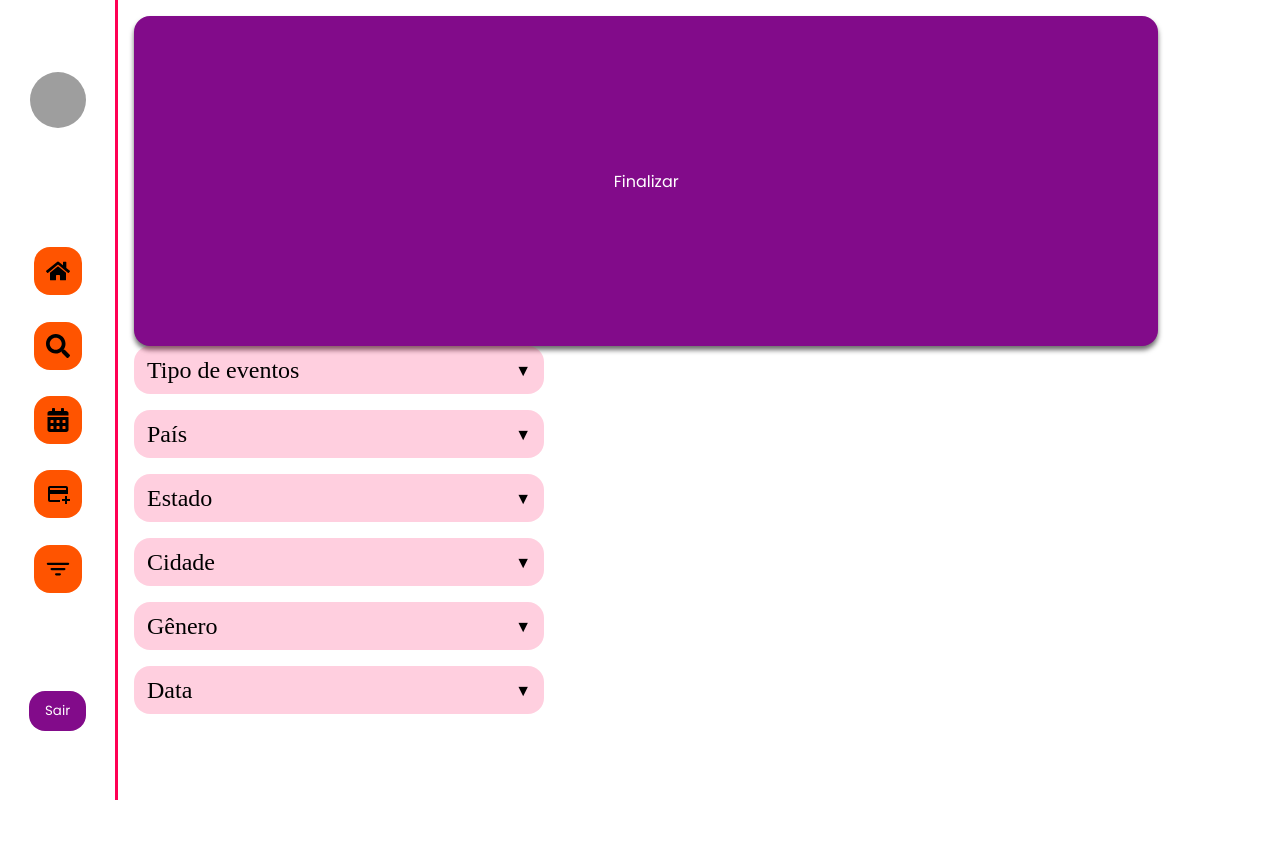
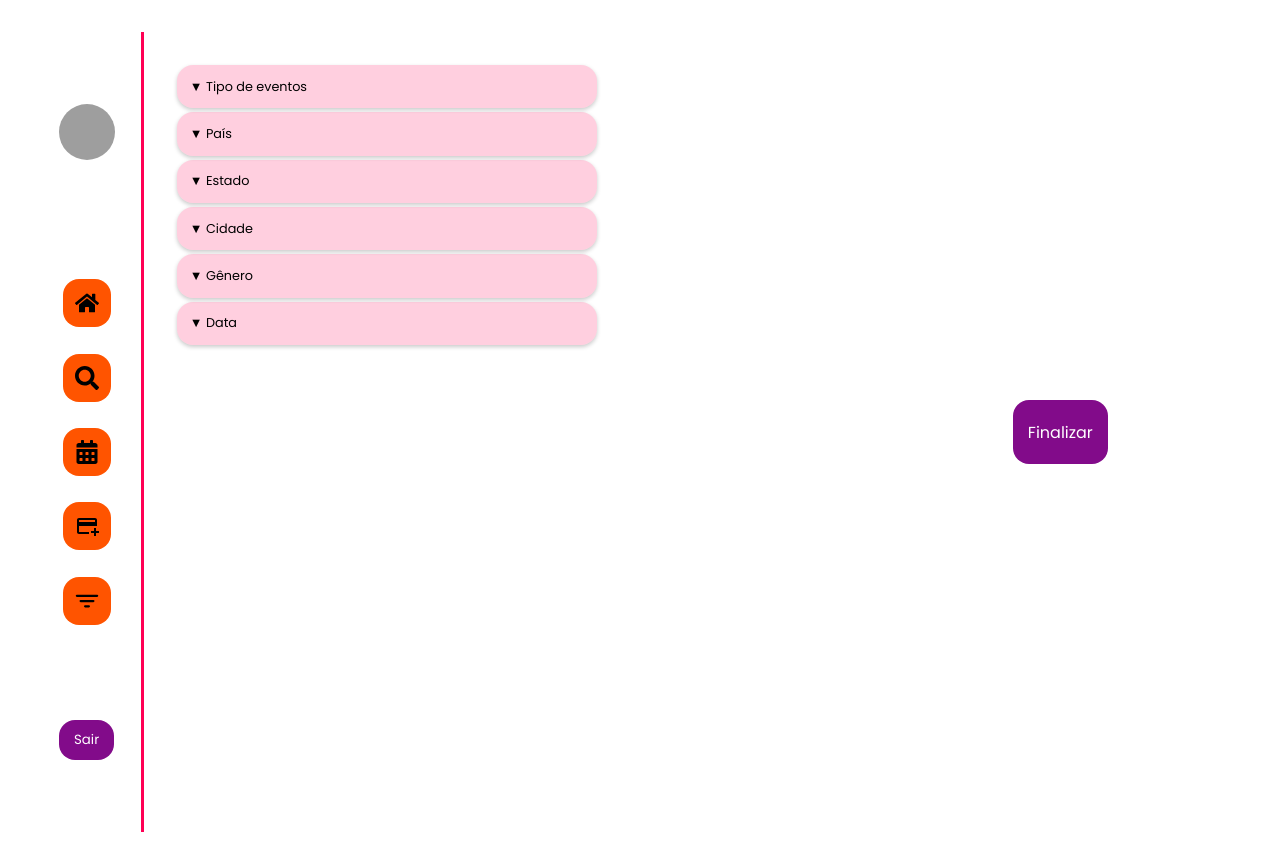
Before and after one commit to liviaguirao/aee, a React (Vite) app in the folder front-end/: page /filtro_evento in a window 1280 px wide. Before the commit the page ends 800 px from the top, so only its background shows below. Built offline with nearby package versions, Linux system fonts and the light colour scheme; grey boxes are pictures that could not be loaded.

Commit message:
adcionando arquivos novos e editando filtro_eventos

```diff
--- a/front-end/src/pages/Filtro_evento.jsx
+++ b/front-end/src/pages/Filtro_evento.jsx
@@ -2,18 +2,22 @@ import { useNavigate } from 'react-router-dom';
 import React, { useState } from 'react';
 import DatePicker from 'react-datepicker';
 import 'react-datepicker/dist/react-datepicker.css';
-import '../styles/App.css';
-import '../styles/Style.css';
+import '../styles/filtro.css'
+
 import Navbar from '../components/navbar';
 
 function Filtro_Evento() {
     const navigate = useNavigate();
 
-  const [expandedFilter, setExpandedFilter] = useState(null);
-  const [selectedCountry, setSelectedCountry] = useState('');
-  const [selectedState, setSelectedState] = useState('');
-  const [selectedCities, setSelectedCities] = useState([]);
-  const [selectedDate, setSelectedDate] = useState(null);
+    // Usando um único estado para armazenar todos os filtros
+    const [filters, setFilters] = useState({
+        expandedFilter: null,
+        selectedCountry: '',
+        selectedState: '',
+        selectedCities: [],
+        selectedDate: null,
+        selectedGenres: []
+    });
 
     const countries = [
         { name: 'Brasil', code: 'BR' },
@@ -32,159 +36,131 @@ function Filtro_Evento() {
     const citiesData = {
         'São Paulo': ['São Paulo', 'Campinas', 'Santos'],
         'Rio de Janeiro': ['Rio de Janeiro', 'Niterói', 'Petrópolis'],
-    'Minas Gerais': ['Belo Horizonte', 'Uberlândia', 'Contagem'],
-    'Califórnia': ['Los Angeles', 'San Francisco', 'San Diego'],
-    'Nova York': ['Nova York', 'Buffalo', 'Rochester'],
-    'Texas': ['Houston', 'Austin', 'Dallas'],
-    'Île-de-France': ['Paris', 'Versalhes', 'Saint-Denis'],
-    'Provence-Alpes-Côte d\'Azur': ['Marselha', 'Nice', 'Toulon'],
-    'Auvergne-Rhône-Alpes': ['Lyon', 'Grenoble', 'Clermont-Ferrand'],
-    'Baviera': ['Munique', 'Nuremberg', 'Augsburgo'],
-    'Berlim': ['Berlim'],
-    'Baden-Württemberg': ['Stuttgart', 'Mannheim', 'Karlsruhe']
+        // ... restantes das cidades
     };
 
     const handleFilterClickCriar = () => {
-    navigate('/');
+        console.log("Filtros Selecionados:", filters); // Adiciona um console.log
+        navigate('/pagina-inicial', { state: filters });
     };
 
     const handleExpandFilter = (filter) => {
-    setExpandedFilter(expandedFilter === filter ? null : filter);
+        setFilters(prev => ({ ...prev, expandedFilter: prev.expandedFilter === filter ? null : filter }));
     };
 
-  const filters = [
+    const handleCityChange = (city) => {
+        setFilters(prev => ({
+            ...prev,
+            selectedCities: prev.selectedCities.includes(city)
+                ? prev.selectedCities.filter(c => c !== city)
+                : [...prev.selectedCities, city]
+        }));
+    };
+
+    const handleCountryChange = (country) => {
+        setFilters(prev => ({
+            ...prev,
+            selectedCountry: country,
+            selectedState: '', // Resetar estado ao mudar de país
+            selectedCities: [] // Resetar cidades ao mudar de país
+        }));
+    };
+
+    const handleStateChange = (state) => {
+        setFilters(prev => ({
+            ...prev,
+            selectedState: state,
+            selectedCities: [] // Resetar cidades ao mudar de estado
+        }));
+    };
+
+    const handleDateChange = (date) => {
+        setFilters(prev => ({ ...prev, selectedDate: date }));
+    };
+
+    const handleGenreChange = (genre) => {
+        setFilters(prev => ({
+            ...prev,
+            selectedGenres: prev.selectedGenres.includes(genre)
+                ? prev.selectedGenres.filter(g => g !== genre)
+                : [...prev.selectedGenres, genre]
+        }));
+    };
+
+    const filtersConfig = [
         { label: 'Tipo de eventos', options: ['Musical', 'Teatro', 'Dança', 'Cultural', 'Humorístico', 'Outro'] },
         { label: 'País', options: countries.map(country => country.name) },
-    { label: 'Estado', options: selectedCountry ? statesData[countries.find(country => country.name === selectedCountry)?.code] || [] : [] },
-    { label: 'Cidade', options: selectedState ? citiesData[selectedState] || [] : [] },
+        { label: 'Estado', options: filters.selectedCountry ? statesData[countries.find(country => country.name === filters.selectedCountry)?.code] || [] : [] },
+        { label: 'Cidade', options: filters.selectedState ? citiesData[filters.selectedState] || [] : [] },
         { label: 'Gênero', options: ['Comédia', 'Drama', 'Terror'] },
         { label: 'Data', options: [] } // Filtro de data tratado separadamente
     ];
 
-  const Button = ({ text, onClick, className }) => {
-    return (
-      <div className={`button-base ${className}`} onClick={onClick}>
-        {text}
-      </div>
-    );
-  };
 
-  const handleCityChange = (city) => {
-    if (selectedCities.includes(city)) {
-      setSelectedCities(selectedCities.filter(c => c !== city));
-    } else {
-      setSelectedCities([...selectedCities, city]);
-    }
-  };
 
     return (
-    <div style={{ display: 'flex', height: '100vh', background: 'white', width: '100vw' }}>
+        <div className='container'>
             <Navbar />
-      <div style={{ width: '80vw', padding: '2vh', overflowY: 'auto' }}>
-        <Button
-          text="Finalizar"
-          onClick={handleFilterClickCriar}
-          className='button-finalizar'
-        />
-
-        {filters.map((filter, index) => (
-          <div key={index} style={{ marginBottom: '2vh' }}>
-            {/* Filtro principal */}
-            <div
-              style={{
-                width: '30vw',
-                height: '6vh',
-                background: 'rgba(255, 0, 84, 0.19)',
-                borderRadius: 16,
-                cursor: 'pointer',
-                display: 'flex',
-                justifyContent: 'space-between',
-                alignItems: 'center',
-                padding: '0 1vw'
-              }}
-              onClick={() => handleExpandFilter(filter.label)}
-            >
-              <div style={{ fontSize: '150%', fontFamily: 'Manjari', color: 'black' }}>
-                {filter.label}
+            <div className='container2'>
+                <div className='containerFiltros'>
+                    {filtersConfig.map((filter, index) => (
+                        <div className='containerfiltro' key={index}>
+                            <div className='nomefiltro' onClick={() => handleExpandFilter(filter.label)}>
+                                ▼ {filter.label}
                             </div>
-              <div style={{ transform: expandedFilter === filter.label ? 'rotate(180deg)' : 'rotate(0deg)' }}>
-                ▼
-              </div>
-            </div>
-
-            {/* Opções do filtro quando expandido */}
-            {expandedFilter === filter.label && (
-              <div
-                style={{
-                  marginTop: '2vh',
-                  color: 'black',
-                  padding: '0.5vw 0',
-                  background: 'rgba(255, 0, 84, 0.1)',
-                  borderRadius: '1vh',
-                  width: 'calc(40vw)',
-                }}
-              >
-                {/* Renderização condicional dos filtros */}
+                            {filters.expandedFilter === filter.label && (
+                                <div className='containerSeleção'>
                                     {filter.label === 'País' ? (
                                         filter.options.map((option, idx) => (
-                    <div key={idx} style={{ marginBottom: '1vh', display: 'flex', alignItems: 'center' }}>
+                                            <div className='filtro' key={idx}>
                                                 <input
                                                     type="radio"
                                                     id={`country-${option}`}
                                                     name="country"
                                                     value={option}
-                        checked={selectedCountry === option}
-                        onChange={(e) => {
-                          setSelectedCountry(e.target.value);
-                          setSelectedState(''); // Resetar estado ao mudar de país
-                          setSelectedCities([]); // Resetar cidades ao mudar de país
-                        }}
+                                                    checked={filters.selectedCountry === option}
+                                                    onChange={() => handleCountryChange(option)}
                                                 />
-                      <label htmlFor={`country-${option}`} style={{ marginLeft: '1vw', fontSize: '100%' }}>
-                        {option}
-                      </label>
+                                                <label htmlFor={`country-${option}`}>{option}</label>
                                             </div>
                                         ))
                                     ) : filter.label === 'Estado' ? (
                                         filter.options.map((option, idx) => (
-                    <div key={idx} style={{ marginBottom: '1vh', display: 'flex', alignItems: 'center' }}>
+                                            <div key={idx}>
                                                 <input
                                                     type="radio"
                                                     id={`state-${option}`}
                                                     name="state"
                                                     value={option}
-                        checked={selectedState === option}
-                        onChange={(e) => {
-                          setSelectedState(e.target.value);
-                          setSelectedCities([]); // Resetar cidades ao mudar de estado
-                        }}
+                                                    checked={filters.selectedState === option}
+                                                    onChange={() => handleStateChange(option)}
                                                 />
-                      <label htmlFor={`state-${option}`} style={{ marginLeft: '1vw', fontSize: '100%' }}>
-                        {option}
-                      </label>
+                                                <label htmlFor={`state-${option}`}>{option}</label>
                                             </div>
                                         ))
                                     ) : filter.label === 'Cidade' ? (
+                                        filter.options.length > 0 ? (
                                             filter.options.map((option, idx) => (
-                    <div key={idx} style={{ marginBottom: '1vh', display: 'flex', alignItems: 'center' }}>
+                                                <div key={idx}>
                                                     <input
                                                         type="checkbox"
                                                         id={`city-${option}`}
                                                         name="city"
                                                         value={option}
-                        checked={selectedCities.includes(option)}
+                                                        checked={filters.selectedCities.includes(option)}
                                                         onChange={() => handleCityChange(option)}
                                                     />
-                      <label htmlFor={`city-${option}`} style={{ marginLeft: '1vw', fontSize: '100%' }}>
-                        {option}
-                      </label>
+                                                    <label htmlFor={`city-${option}`}>{option}</label>
                                                 </div>
                                             ))
+                                        ) : (
+                                            <p>Selecione um estado para ver as cidades disponíveis.</p>
+                                        )
                                     ) : filter.label === 'Data' ? (
-                  <div style={{ marginTop: '1vh', display: 'flex', justifyContent: 'flex-start' }}>
+                                        <div>
                                             <DatePicker
-                      selected={selectedDate}
-                      onChange={(date) => setSelectedDate(date)}
+                                                selected={filters.selectedDate}
+                                                onChange={handleDateChange}
                                                 dateFormat="dd/MM/yyyy"
                                                 placeholderText="Selecione uma data"
                                                 className="date-picker"
@@ -192,11 +168,14 @@ function Filtro_Evento() {
                                         </div>
                                     ) : (
                                         filter.options.map((option, idx) => (
-                    <div key={idx} style={{ marginBottom: '1vh', display: 'flex', alignItems: 'center' }}>
-                      <input type="checkbox" id={`${filter.label}-${option}`} />
-                      <label htmlFor={`${filter.label}-${option}`} style={{ marginLeft: '1vw', fontSize: '100%' }}>
-                        {option}
-                      </label>
+                                            <div key={idx}>
+                                                <input
+                                                    type="checkbox"
+                                                    id={`${filter.label}-${option}`}
+                                                    checked={filters.selectedGenres.includes(option)}
+                                                    onChange={() => handleGenreChange(option)}
+                                                />
+                                                <label htmlFor={`${filter.label}-${option}`}>{option}</label>
                                             </div>
                                         ))
                                     )}
@@ -205,6 +184,10 @@ function Filtro_Evento() {
                         </div>
                     ))}
                 </div>
+                <div className='containerbutton'>
+                    <button onClick={handleFilterClickCriar}>Finalizar</button>
+                </div>
+            </div>
         </div>
     );
 }
--- /dev/null
+++ b/front-end/src/styles/criarConta.module.css
@@ -0,0 +1,123 @@
+@import url('https://fonts.googleapis.com/css2?family=Poppins:ital,wght@0,100;0,200;0,300;0,400;0,500;0,600;0,700;0,800;0,900;1,100;1,200;1,300;1,400;1,500;1,600;1,700;1,800;1,900&display=swap');
+
+.loginContainer {
+    border-radius: 15.25rem 0rem 0rem 0rem;
+    background: #820B8A;
+    box-shadow: 10px 0px 21px 0px rgba(94, 40, 14, 0.77);
+    width: 45vw;
+    height: 100vh;
+    margin: 0;
+    display: flex;
+    flex-direction: column;
+    align-items: center;
+    justify-content: center;
+
+}
+
+form {
+    display: flex;
+    flex-direction: column;
+    width: 50%;
+
+}
+
+label {
+    margin: 6%;
+    color: white;
+}
+
+input {
+    border-radius: 3vw;
+    padding: 5% 8%;
+    border: none;
+    height: 3%;
+    font-family: "Poppins", sans-serif;
+}
+
+h1 {
+    margin-top: 16%;
+    font-weight: normal;
+    color: white;
+}
+
+.submitButton {
+    display: block;
+    margin: 7% auto; /* Alinha o botão ao centro */
+    width: 9vw;
+    height: 6vh;
+    padding: 3%;
+    margin-bottom: 12%;
+    background: #FF5400;
+    color: white;
+    border-radius: 2rem;
+    border: none;
+    box-shadow: 1px 2px 5px 0px rgba(0, 0, 0, 0.75);
+    cursor: pointer;
+
+}
+.submitButton:hover{
+    transform: scale(1.1); /* Aumenta o tamanho em 20% ao passar o mouse */
+    transition: 0.4s;
+}
+
+.ContainersubmitButton {
+    display: flex;
+    justify-content: center;
+    margin-top: 10%;
+}
+
+.OU {
+    display: flex;
+}
+
+h5 {
+    margin: 0px 5%;
+    color: white;
+    font-weight: normal;
+}
+
+.linha {
+    width: 10vw;
+    height: 0vh;
+    border: 1px white solid;
+    margin-top: 4%;
+}
+
+img {
+    width: 40%;
+}
+
+.container {
+    display: flex;
+    flex-direction: column;
+    width: 55vw;
+    align-items: flex-start;
+}
+
+.escrito1 {
+    width: 78%;
+    margin-left: 13%;
+    margin-top: 8%;
+    color: black;
+    text-shadow: 0px 1px 3px rgba(255, 84, 0, 0.44);
+    font-size: 1.6rem;
+    text-transform: capitalize;
+}
+
+.escrito2 {
+    width: 78%;
+    background: linear-gradient(to top, #f06, black);
+    -webkit-background-clip: text;
+    background-clip: text;
+    color: transparent;
+    font-size: 1.3rem;
+    margin-left: 13%;
+}
+
+.app{
+    display: flex;
+}
+input:focus {
+    border:none; /* Cor da borda ao focar */
+    outline: none; /* Remove o contorno padrão do navegador */
+  }
--- /dev/null
+++ b/front-end/src/styles/filtro.css
@@ -0,0 +1,94 @@
+.container {
+    display: flex;
+    width: 100%;
+    height: 100%;
+}
+
+.container2 {
+    display: flex;
+    width: 91%;
+    height: 100vh;
+    justify-content: space-between;
+}
+
+.containerFiltros {
+    width: 38%;
+    height: 87%;
+    display: flex;
+    flex-direction: column;
+    padding: 3%;
+    overflow-y: auto;
+}
+
+.containerSeleção {
+    margin-bottom: 2%;
+    display: flex;
+    flex-direction: column;
+    align-items: flex-start;
+}
+
+.filtro {
+    display: flex;
+    margin-bottom: 3%;
+    align-items: center;
+    border-radius: 0.5rem;
+    border: none;
+}
+
+.nomefiltro {
+    display: flex;
+    padding: 3%;
+    border-radius: 1rem;
+    background: rgba(255, 0, 84, 0.19);
+    box-shadow: 0px 2px 4px 0px rgba(0, 0, 0, 0.21);
+    font-size: 0.8rem;
+    margin-bottom: 1%;
+    cursor: pointer;
+}
+
+.containerFiltros label {
+    color: black;
+    padding: 0.2rem 0;
+    margin: 0;
+    font-size: 0.7rem;
+}
+.container2 button{
+    height: 8%;
+    padding: 1% 4%;
+    display: flex;
+    background-color: #820B8A;
+    color: white;
+    border: none;
+    border-radius: 1rem;
+    font-family: "Poppins", sans-serif;
+    text-align: center;
+    font-size: 1rem;
+    align-items: center;
+}
+.containerbutton{
+    width: 34%;
+    display: flex;
+    align-items: center;
+    justify-content: center;
+}
+
+
+
+.containerFiltros::-webkit-scrollbar {
+    width: 1.2vw; /* Largura da barra de rolagem */
+}
+
+.containerFiltros::-webkit-scrollbar-track {
+    background: #e6e6e6; /* Cor do fundo da barra de rolagem */
+    border-radius: 4rem;
+}
+
+
+.containerFiltros::-webkit-scrollbar-thumb {
+    background: #820B8A; /* Cor da parte que pode ser arrastada */
+    border-radius: 4rem; /* Bordas arredondadas */
+}
+
+.containerFiltros::-webkit-scrollbar-thumb:hover {
+    background: #b800c5; /* Cor quando o mouse está sobre a barra */
+}
--- a/front-end/src/styles/index.css
+++ b/front-end/src/styles/index.css
@@ -5,13 +5,8 @@ html, body {
   padding: 0;
   background-color: white;
   font-family: "Poppins", sans-serif;
-  overflow-x: hidden;
 }
 #root{
   display: flex;
   height: auto;
-  max-width: none;
-  max-height: none;
-  padding: 0;
-  font-family: "Poppins", sans-serif;
 }
```
Also changed, not shown: front-end/src/AppRouter.jsx (+7 -0 lines), front-end/src/styles/login.module.css (added, +138 -0 lines). Lines whose indentation alone changed are shown as unchanged.
